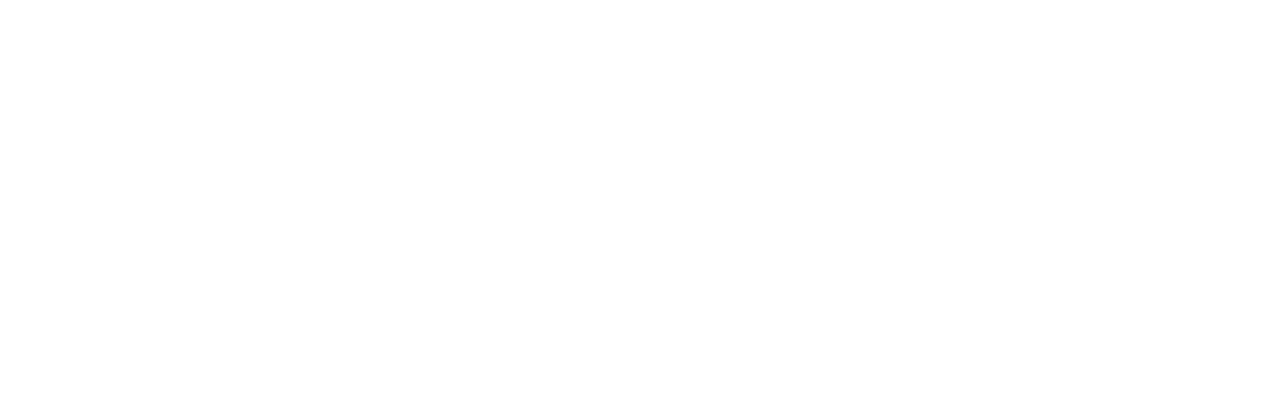
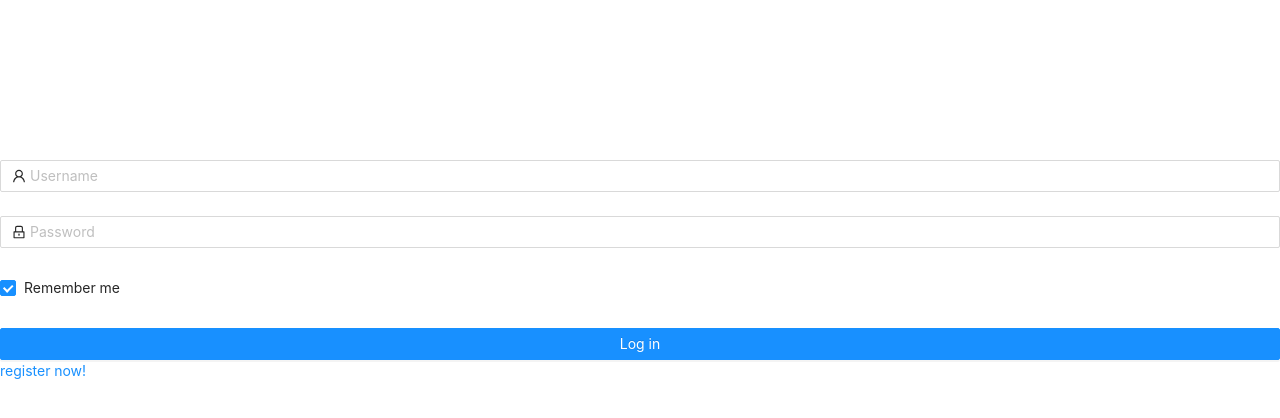
Before and after one commit to Mubbasher-Ashraf/Graphql-Apollo, a React (Create React App) app in the folder client/: page /Login in a window 1280 px wide. Shown: the top 418 px of the page. Built offline with nearby package versions, Linux system fonts and the light colour scheme.

Commit message:
login & forget password form with css

```diff
--- a/client/src/App.js
+++ b/client/src/App.js
@@ -1,6 +1,8 @@
 import { BrowserRouter as Router, Switch, Route } from "react-router-dom";
 import './App.css';
 import Register from './components/SignUp/Register';
+import Login from './components/Login/Login';
+import ForgetPassword from './components/Forget Password/ForgetPassword';
 import ProtectedRoute from '../src/routes/Private';
 import Dashboard from './components/Dasboard/Dashboard';
 // import ErrorBoundary from './ErrorBoundary';
@@ -10,6 +12,8 @@
       <Router>
         <Switch>
           <Route exact path="/" component={ Register }/>
+          <Route exact path="/Login" component={ Login }/>
+          <Route exact path="/forget-password" component={ ForgetPassword }/>
           <ProtectedRoute path="/dashboard" component={ Dashboard }/>
         </Switch>
       </Router>
--- a/client/src/components/Dasboard/Dashboard.js
+++ b/client/src/components/Dasboard/Dashboard.js
@@ -1,4 +1,5 @@
 import { Layout, Menu, PageHeader, Button } from "antd";
+import { Link } from 'react-router-dom';
 import {
   // AppstoreOutlined,
   BarChartOutlined,
@@ -15,6 +16,11 @@
 const { Header, Content, Footer, Sider } = Layout;
 
 const Dashboard = () => {
+
+  // const handleSignOut = () => {
+
+  // };
+
   return (
     <Layout>
       <Sider
@@ -55,13 +61,15 @@
         <PageHeader
           ghost={true}
         //   onBack={() => window.history.back()}
-          title="Title"
+          // title="Title"
         //   subTitle="This is a subtitle"
           extra={[
-              <Button type="primary" style={{background: "#070235db", borderRadius: '1rem'}}>
-                <LogoutOutlined rotate="-90" />
-                SignOut
-            </Button>
+              <Link to={{pathname: '/Login'}}>
+                <Button type="primary" style={{ background: "#070235db", borderRadius: '1rem' }}>
+                  <LogoutOutlined rotate="-90" />
+                    SignOut
+                </Button>
+              </Link>
           ]}
         ></PageHeader>
         <Content style={{ margin: "24px 16px 0", overflow: "initial" }}>
--- /dev/null
+++ b/client/src/components/Forget Password/ForgetPassword.js
@@ -0,0 +1,63 @@
+// import React from 'react';
+import { Link } from 'react-router-dom';
+import './forget.css';
+import { Form, Input, Button } from 'antd';
+import { LockOutlined } from '@ant-design/icons';
+
+const Forget = () => {
+  const onFinish = (values) => {
+    console.log('Received values of form: ', values);
+  };
+
+  return (
+    <Form
+      name="forget_password"
+      className="forget_password-form"
+    //   initialValues={{
+    //     remember: true,
+    //   }}
+      onFinish={onFinish}
+    >
+      <Form.Item
+        name="password"
+        rules={[
+          {
+            required: true,
+            message: 'Please input your Password!',
+          },
+        ]}
+      >
+        <Input
+          prefix={<LockOutlined className="site-form-item-icon" />}
+          type="password"
+          placeholder="Password"
+        />
+        </Form.Item>
+
+        <Form.Item
+        name="forgot_password"
+        rules={[
+          {
+            required: true,
+            message: 'Please enter confirm password!',
+          },
+        ]}
+      >
+        <Input
+          prefix={<LockOutlined className="site-form-item-icon" />}
+          type="password"
+          placeholder="confirm password"
+        />
+        </Form.Item>
+
+      <Form.Item>
+        <Button type="primary" htmlType="submit" className="login-form-button">
+          Log in
+        </Button>
+        {/* Or <a href="">register now!</a> */}
+        <Link to={{ pathname: '/'}}> Login! </Link>
+      </Form.Item>
+    </Form>
+  );
+};
+export default Forget;
--- /dev/null
+++ b/client/src/components/Login/Login.js
@@ -0,0 +1,70 @@
+// import React from 'react';
+import 'antd/dist/antd.css';
+import { Link } from 'react-router-dom';
+import './login.css';
+import { Form, Input, Button, Checkbox } from 'antd';
+import { UserOutlined, LockOutlined } from '@ant-design/icons';
+
+const Login = () => {
+  const onFinish = (values) => {
+    console.log('Received values of form: ', values);
+  };
+
+  return (
+    <Form
+      name="normal_login"
+      className="login-form"
+      initialValues={{
+        remember: true,
+      }}
+      onFinish={onFinish}
+    >
+      <Form.Item
+        name="username"
+        rules={[
+          {
+            required: true,
+            message: 'Please input your Username!',
+          },
+        ]}
+      >
+        <Input prefix={<UserOutlined className="site-form-item-icon" />} placeholder="Username" />
+      </Form.Item>
+
+      <Form.Item
+        name="password"
+        rules={[
+          {
+            required: true,
+            message: 'Please input your Password!',
+          },
+        ]}
+      >
+        <Input
+          prefix={<LockOutlined className="site-form-item-icon" />}
+          type="password"
+          placeholder="Password"
+        />
+        </Form.Item>
+
+      <Form.Item>
+        <Form.Item name="remember" valuePropName="checked" noStyle>
+          <Checkbox>Remember me</Checkbox>
+        </Form.Item>
+
+        {/* <a className="login-form-forgot" href="">
+          Forgot password
+        </a> */}
+      </Form.Item>
+
+      <Form.Item>
+        <Button type="primary" htmlType="submit" className="login-form-button">
+          Log in
+        </Button>
+        {/* Or <a href="">register now!</a> */}
+        <Link to={{ pathname: '/'}}> register now! </Link>
+      </Form.Item>
+    </Form>
+  );
+};
+export default Login;
--- /dev/null
+++ b/client/src/components/Login/login.css
@@ -0,0 +1,15 @@
+.login-form {
+  position: relative;
+  top: 10rem;
+  padding-left: 15rem;
+  padding-right: 15rem;
+  }
+  .login-form-forgot {
+    float: right;
+  }
+  .ant-col-rtl .login-form-forgot {
+    float: left;
+  }
+  .login-form-button {
+    width: 100%;
+  }
```
Also changed, not shown: client/src/components/Forget Password/forget.css (added), 2 other files (tests, documents, lock files or other folders).
